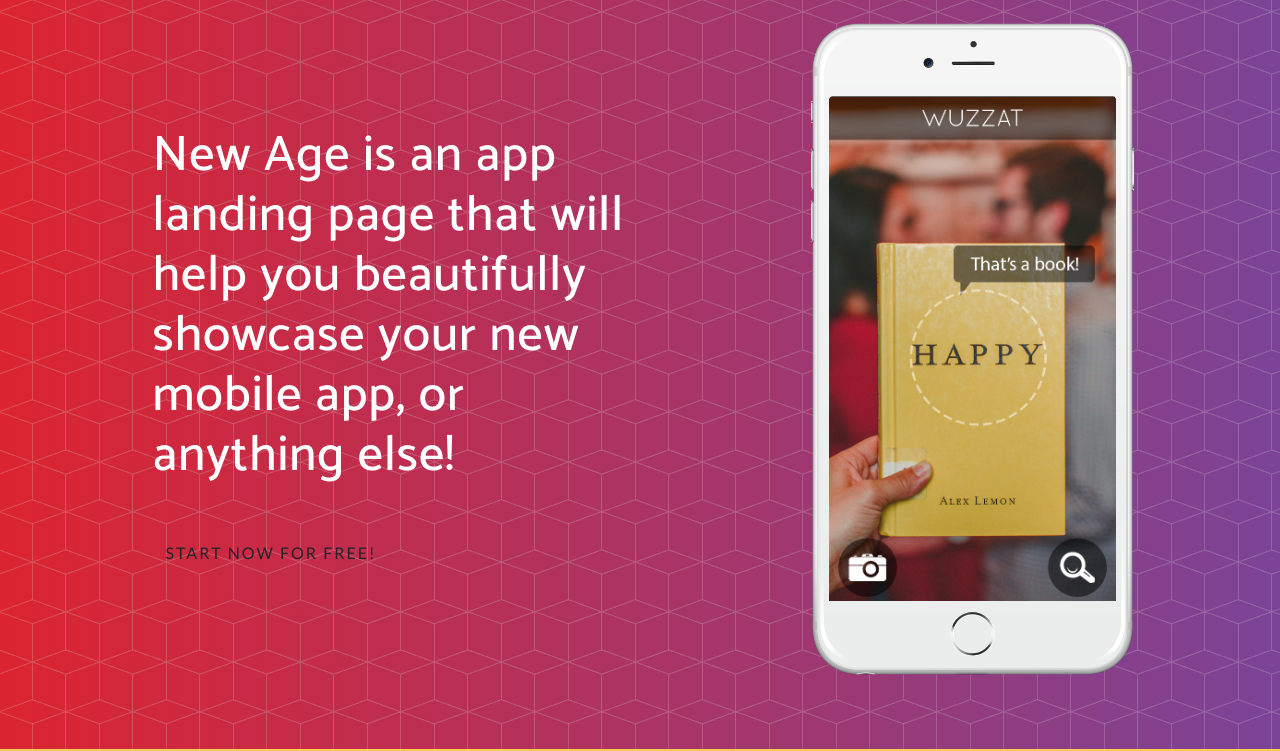
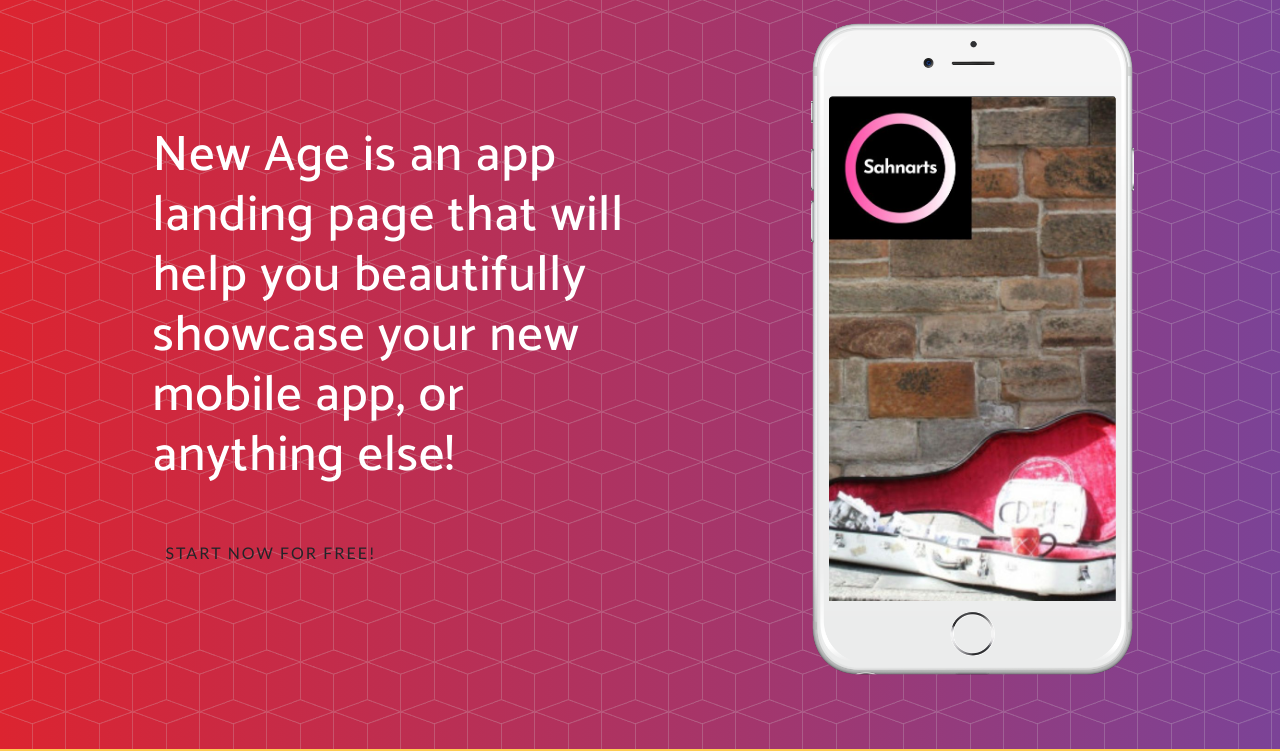
Before and after one commit to prensmiskin/sahnarts, a website with bundled scripts: page index.html in a window 1280 px wide. Shown: the part 51-802 px from the top of the page. Built offline with nearby package versions, Linux system fonts and the light colour scheme; a web font is replaced by a local one.

Commit message:
Update index.html

```diff
--- a/index.html
+++ b/index.html
@@ -69,7 +69,7 @@
               <div class="device">
                 <div class="screen">
                   <!-- Demo image for screen mockup, you can put an image here, some HTML, an animation, video, or anything else! -->
-                  <img src="img/demo-screen-1.jpg" class="img-fluid" alt="">
+                  <img src="img/rettt.jpg" class="img-fluid" alt="">
                 </div>
                 <div class="button">
                   <!-- You can hook the "home button" to some JavaScript events or just remove it -->
```
